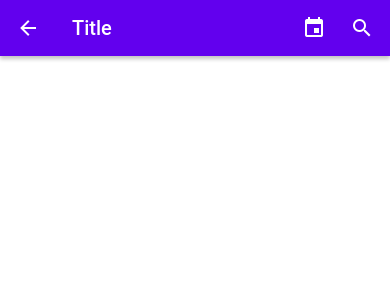
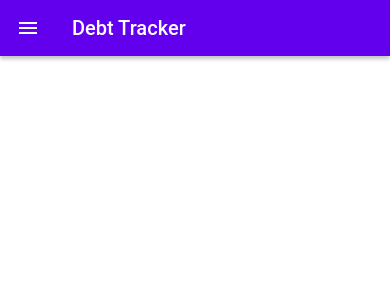
Before and after one commit to Jheysoon/DebtTracker, a React Native app: screen / in a window 390 px wide. Shown: the top 300 px of the page. Built offline with nearby package versions, Linux system fonts and the light colour scheme.

Commit message:
Change BaseHeader

```diff
--- a/src/common/components/BaseHeader.tsx
+++ b/src/common/components/BaseHeader.tsx
@@ -3,10 +3,8 @@ import {Appbar} from 'react-native-paper';
 const BaseHeader = () => {
   return (
     <Appbar.Header>
-      <Appbar.BackAction onPress={() => {}} />
-      <Appbar.Content title="Title" />
-      <Appbar.Action icon="calendar" onPress={() => {}} />
-      <Appbar.Action icon="magnify" onPress={() => {}} />
+      <Appbar.Action icon="menu" onPress={() => {}} />
+      <Appbar.Content title="Debt Tracker" />
     </Appbar.Header>
   );
 };
```
